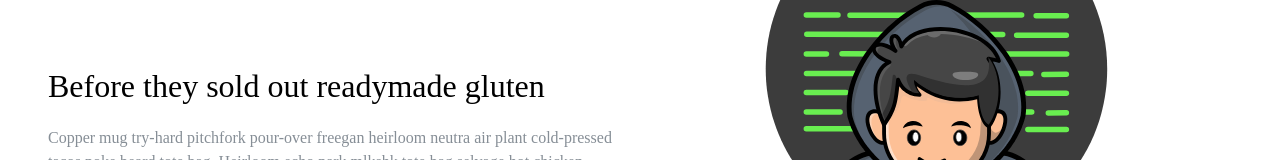
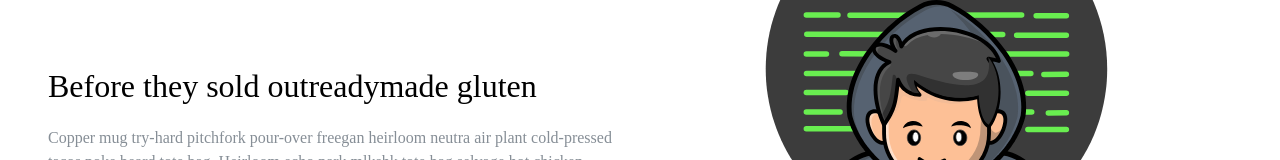
Before and after one commit to turtle601/hwjs-portfolio, a Next.js app: page / in a window 1280 px wide. Shown: the part 382-542 px from the top of the page. Built offline with nearby package versions, Linux system fonts and the light colour scheme.

Commit message:
Styles : 긴 문자열 prettier 적용+ public 절대경로 변경 [#12]

```diff
--- a/components/home/Introduce.tsx
+++ b/components/home/Introduce.tsx
@@ -85,13 +85,13 @@ const Introduce: React.FC<ReactProps> = () => {
       <WhiteBackground>
         <IntroduceContent>
           <IntroduceTextBox>
-            <IntroduceTitle>Before they sold out
-              readymade gluten
+            <IntroduceTitle>
+              Before they sold outreadymade gluten
             </IntroduceTitle>
             <IntroduceDescription>
-              Copper mug try-hard pitchfork pour-over freegan heirloom neutra air plant
-              cold-pressed tacos poke beard tote bag.
-              Heirloom echo park mlkshk tote bag selvage hot chicken authentic tumeric
+              Copper mug try-hard pitchfork pour-over freegan heirloom neutra
+              air plant cold-pressed tacos poke beard tote bag. Heirloom echo
+              park mlkshk tote bag selvage hot chicken authentic tumeric
               truffaut hexagon try-hard chambray.
             </IntroduceDescription>
           </IntroduceTextBox>
--- a/components/home/LottiAni.tsx
+++ b/components/home/LottiAni.tsx
@@ -1,6 +1,6 @@
 import React from 'react';
 import Lottie from 'lottie-react';
-import animations from 'public/animations.json';
+import animations from '@/public/animations.json';
 
 const LottieAni: React.FC = () => {
   return <Lottie animationData={animations} loop />;
```
